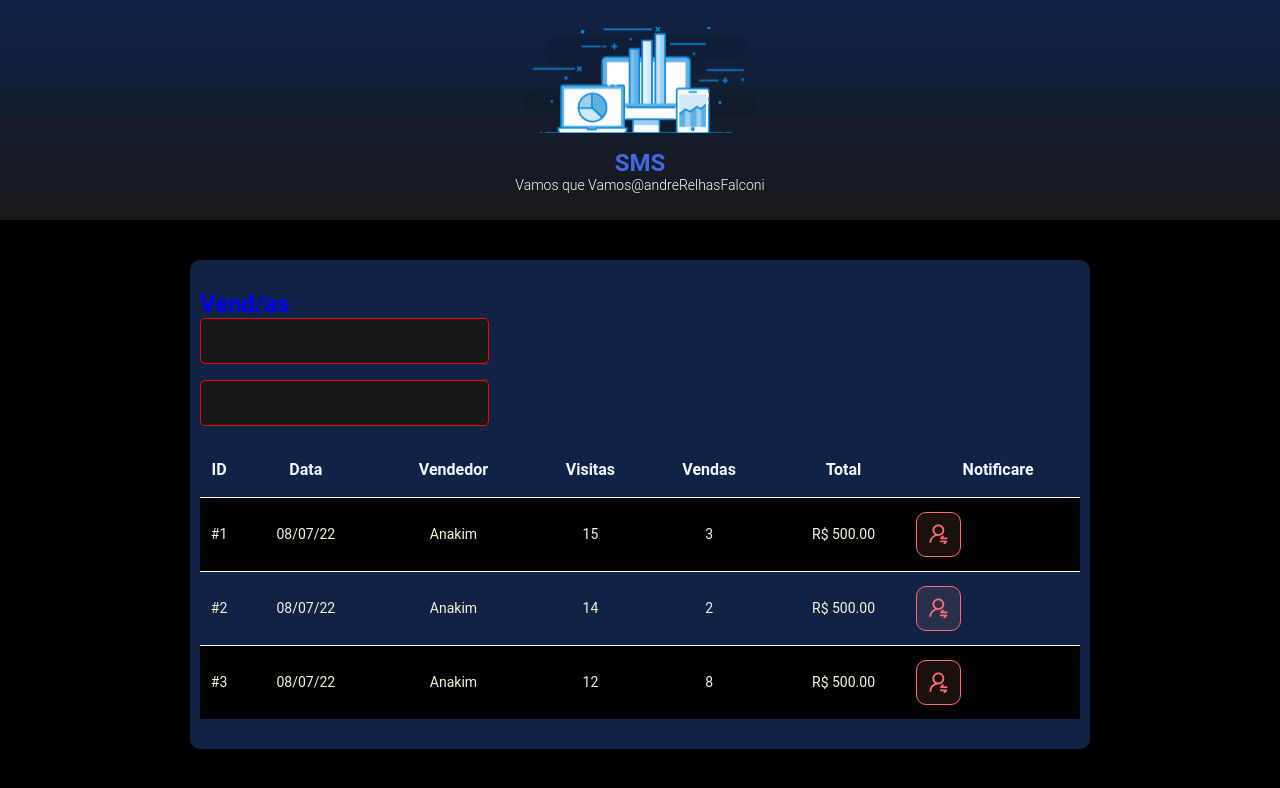
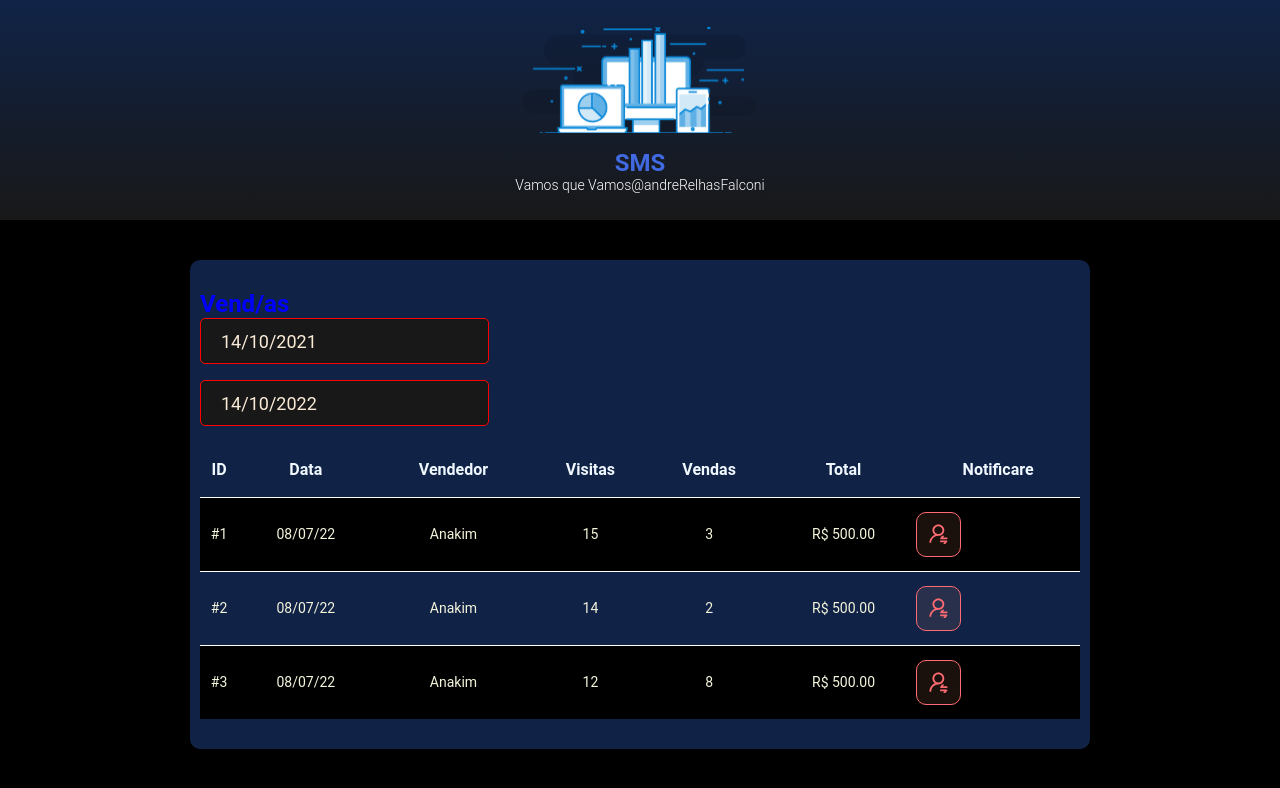
Before and after one commit to falconi879/vendedor, a React (Vite) app in the folder frontend/: page / in a window 1280 px wide. Shown: the top 788 px of the page. Built offline with nearby package versions, Linux system fonts and the light colour scheme.

Commit message:
fixou data no imput

```diff
--- a/frontend/package.json
+++ b/frontend/package.json
@@ -9,7 +9,9 @@
     "preview": "vite preview"
   },
   "dependencies": {
+    "@types/react-datepicker": "4.4.2",
     "react": "^18.2.0",
+    "react-datepicker": "4.8.0",
     "react-dom": "^18.2.0"
   },
   "devDependencies": {
--- a/frontend/src/componentes/Card/index.tsx
+++ b/frontend/src/componentes/Card/index.tsx
@@ -1,15 +1,35 @@
 import NotificacaoBotao from '../Notificacao'
 import './estilo.css'
+import DatePicker from "react-datepicker";
+import "react-datepicker/dist/react-datepicker.css";
+import { useState } from 'react';
 function Card() {
+
+    const min =new Date(new Date().setDate(new Date().getDate()-365))
+
+    const [minDate, setMinDate] = useState(min);
+    const [maxDate, seMaxDate] = useState(new Date());
+
     return (
         <div className="card">
             <h2 className="titulo">Vend/as</h2>
             <div>
                 <div className="venda-container">
-                            <input className="controle" type="text"/>
+                    <DatePicker
+                        selected={minDate}
+                        onChange={(date: Date) => setMinDate(date)}
+                        className="controle"
+                        dateFormat="dd/MM/yyyy"
+                    />
+
                 </div>
                 <div className="venda-container">
-                            <input className="controle" type="text"/>
+                <DatePicker
+                        selected={maxDate}
+                        onChange={(date: Date) => seMaxDate(date)}
+                        className="controle"
+                        dateFormat="dd/MM/yyyy"
+                    />
                 </div>
             </div>
             <div>
@@ -35,7 +55,7 @@
                             <td>R$ 500.00</td>
                             <td>
                                 <div className="botao-notificar-container">
-                                        <NotificacaoBotao/>
+                                    <NotificacaoBotao />
                                 </div>
                             </td>
 
@@ -49,7 +69,7 @@
                             <td>R$ 500.00</td>
                             <td>
                                 <div className="botao-notificar-container">
-                                            <NotificacaoBotao/>
+                                    <NotificacaoBotao />
                                 </div>
                             </td>
 
@@ -63,7 +83,7 @@
                             <td>R$ 500.00</td>
                             <td>
                                 <div className="botao-notificar-container">
-                                        <NotificacaoBotao/>
+                                    <NotificacaoBotao />
                                 </div>
                             </td>
                         </tr>
```
Also changed, not shown: 1 other file (tests, documents, lock files or other folders). Lines whose indentation alone changed are shown as unchanged.
